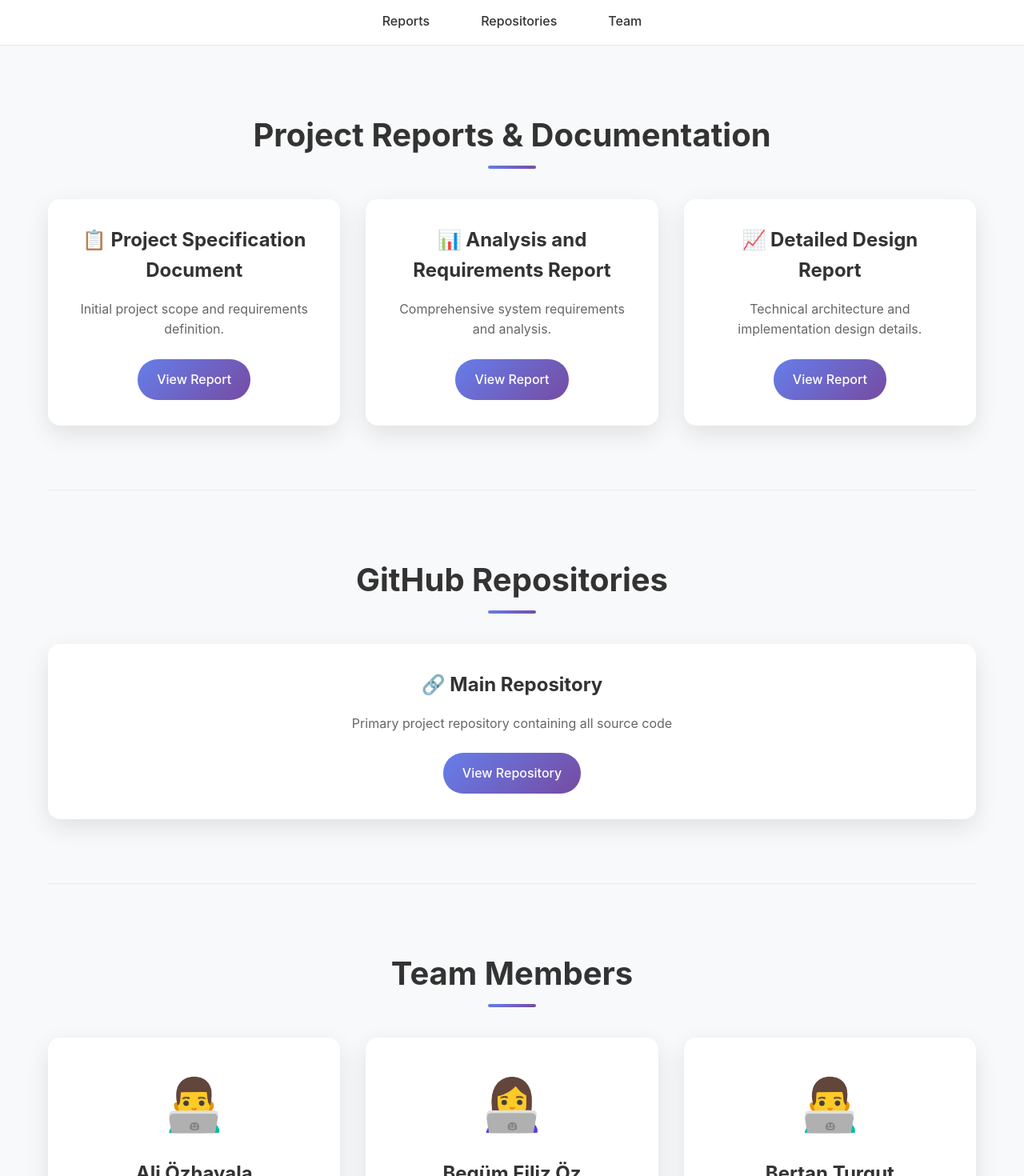
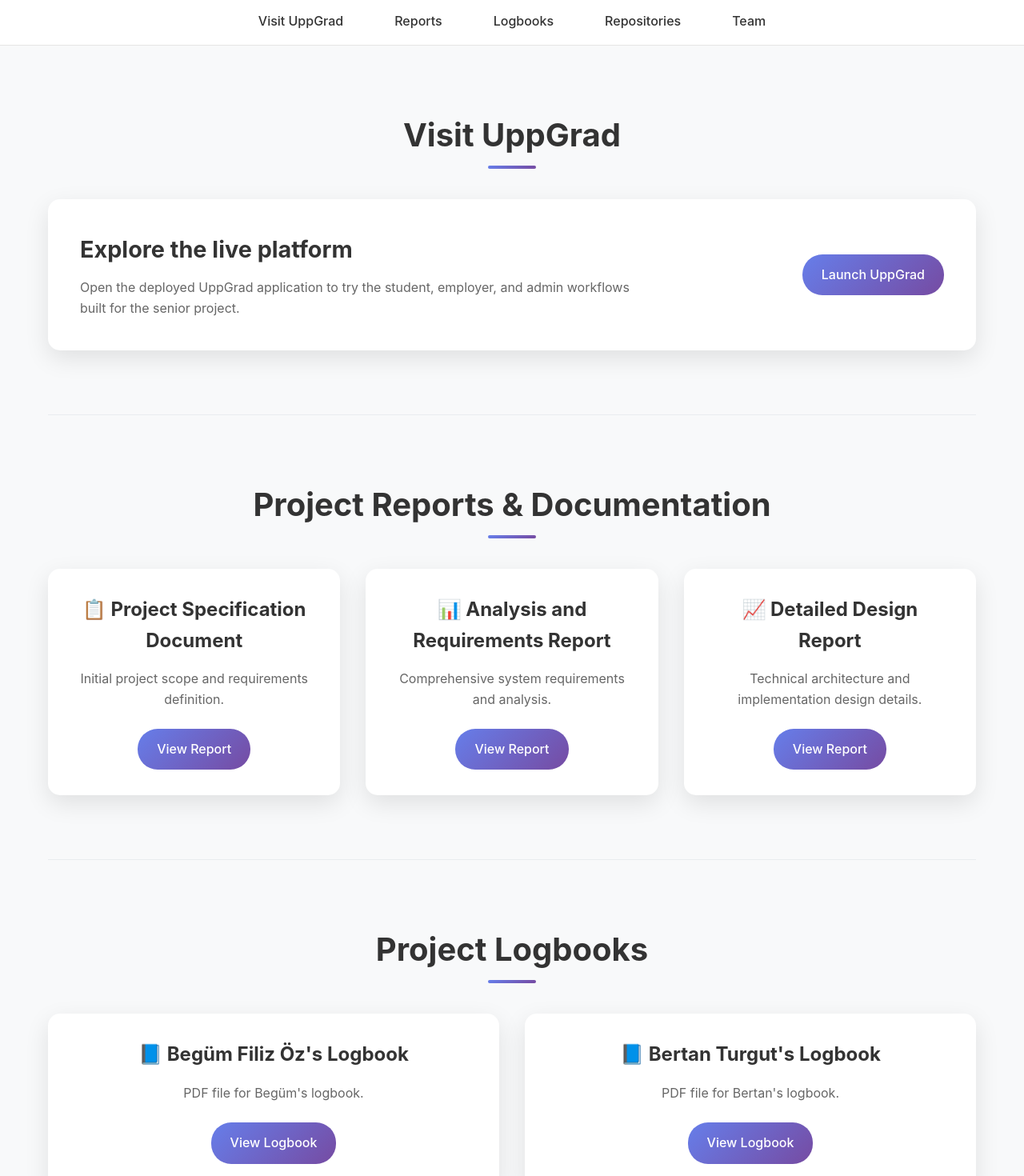
Before and after one commit to uppGrad/uppgrad.github.io, a React (Vite) app: page / in a window 1280 px wide. Shown: the part 120-1590 px from the top of the page at 80% size. Built offline with nearby package versions, Linux system fonts and the light colour scheme.

Commit message:
added logbooks to the project website and added link to the project demo

```diff
--- a/index.html
+++ b/index.html
@@ -6,7 +6,7 @@
     <meta name="description" content="UppGrad" />
     <meta name="keywords" content="uppgrad, senior project, education, technology" />
     <meta name="author" content="UppGrad Team" />
-    <title>UppGrad</title>
+    <title>UppGrad Project Website</title>
   </head>
   <body>
     <div id="root"></div>
--- a/src/App.css
+++ b/src/App.css
@@ -210,6 +210,30 @@
   font-size: 0.9rem;
 }
 
+/* Visit Section */
+.visit-panel {
+  background: white;
+  padding: 2.5rem;
+  border-radius: 15px;
+  box-shadow: 0 10px 30px rgba(0,0,0,0.1);
+  display: flex;
+  align-items: center;
+  justify-content: space-between;
+  gap: 2rem;
+}
+
+.visit-panel h3 {
+  font-size: 1.8rem;
+  margin-bottom: 0.75rem;
+  color: #333;
+}
+
+.visit-panel p {
+  color: #666;
+  line-height: 1.6;
+  max-width: 720px;
+}
+
 /* Reports Section */
 .reports-grid {
   display: grid;
@@ -239,6 +263,40 @@
 }
 
 .report-card p {
+  color: #666;
+  margin-bottom: 1.5rem;
+  line-height: 1.6;
+}
+
+/* Logbooks Section */
+.logbook-grid {
+  display: grid;
+  grid-template-columns: repeat(auto-fit, minmax(300px, 1fr));
+  gap: 2rem;
+  margin-top: 2rem;
+}
+
+.logbook-card {
+  background: white;
+  padding: 2rem;
+  border-radius: 15px;
+  box-shadow: 0 10px 30px rgba(0,0,0,0.1);
+  transition: transform 0.3s ease, box-shadow 0.3s ease;
+  text-align: center;
+}
+
+.logbook-card:hover {
+  transform: translateY(-5px);
+  box-shadow: 0 20px 40px rgba(0,0,0,0.15);
+}
+
+.logbook-card h3 {
+  font-size: 1.5rem;
+  margin-bottom: 1rem;
+  color: #333;
+}
+
+.logbook-card p {
   color: #666;
   margin-bottom: 1.5rem;
   line-height: 1.6;
@@ -298,6 +356,14 @@
   box-shadow: 0 10px 20px rgba(102, 126, 234, 0.3);
 }
 
+.btn-secondary {
+  background: #333;
+}
+
+.btn-secondary:hover {
+  box-shadow: 0 10px 20px rgba(51, 51, 51, 0.25);
+}
+
 /* Footer */
 .footer {
   background: #333;
@@ -347,8 +413,15 @@
     gap: 2rem;
   }
 
+  .visit-panel {
+    align-items: stretch;
+    flex-direction: column;
+    text-align: center;
+  }
+
   .team-grid,
   .reports-grid,
+  .logbook-grid,
   .repo-grid {
     grid-template-columns: 1fr;
   }
@@ -365,6 +438,8 @@
 
   .team-member,
   .report-card,
+  .logbook-card,
+  .visit-panel,
   .repo-card {
     padding: 1.5rem;
   }
--- a/src/App.tsx
+++ b/src/App.tsx
@@ -15,7 +15,9 @@
         <div className="container">
           <ul className="nav-list">
             {/* <li><a href="#project">Project</a></li> */}
+            <li><a href="https://uppgrad.up.railway.app/" target="_blank" rel="noopener noreferrer">Visit UppGrad</a></li>
             <li><a href="#reports">Reports</a></li>
+            <li><a href="#logbooks">Logbooks</a></li>
             <li><a href="#repositories">Repositories</a></li>
             <li><a href="#team">Team</a></li>
           </ul>
@@ -51,6 +53,22 @@
             </div>
           </section> */}
 
+          {/* Visit UppGrad Section */}
+          <section id="visit" className="section">
+            <h2>Visit UppGrad</h2>
+            <div className="visit-panel">
+              <div>
+                <h3>Explore the live platform</h3>
+                <p>
+                  Open the deployed UppGrad application to try the student, employer, and admin workflows built for the senior project.
+                </p>
+              </div>
+              <a href="https://uppgrad.up.railway.app" target="_blank" rel="noopener noreferrer" className="btn">
+                Launch UppGrad
+              </a>
+            </div>
+          </section>
+
           {/* Reports Section */}
           <section id="reports" className="section">
             <h2>Project Reports & Documentation</h2>
@@ -72,6 +90,27 @@
               </div>
             </div>
           </section>
+
+          <section id="logbooks" className="section">
+            <h2>Project Logbooks</h2>
+            <div className="reports-grid">
+              <div className="report-card">
+                <h3>📘 Begüm Filiz Öz's Logbook</h3>
+                <p>PDF file for Begüm's logbook.</p>
+                <a href="/logbooks/begum_logbook.pdf" target="_blank" rel="noopener noreferrer" className="btn">
+                  View Logbook
+                </a>
+              </div>
+              <div className="report-card">
+                <h3>📘 Bertan Turgut's Logbook</h3>
+                <p>PDF file for Bertan's logbook.</p>
+                <a href="/logbooks/bertan_logbook.pdf" target="_blank" rel="noopener noreferrer" className="btn">
+                  View Logbook
+                </a>
+              </div>
+            </div>
+          </section>
+
 
           {/* Repositories Section */}
           <section id="repositories" className="section">
```
Also changed, not shown: 2 other files (tests, documents, lock files or other folders).
